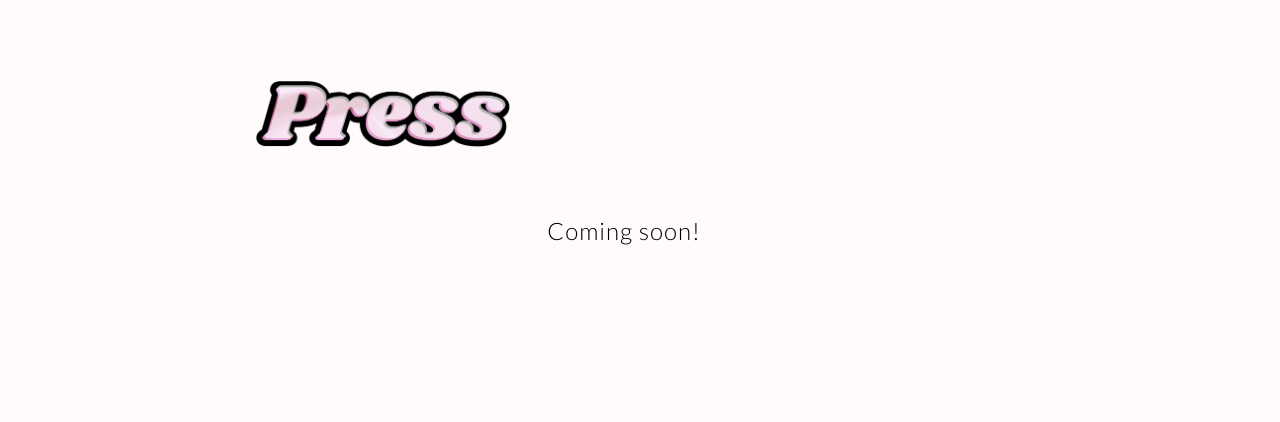
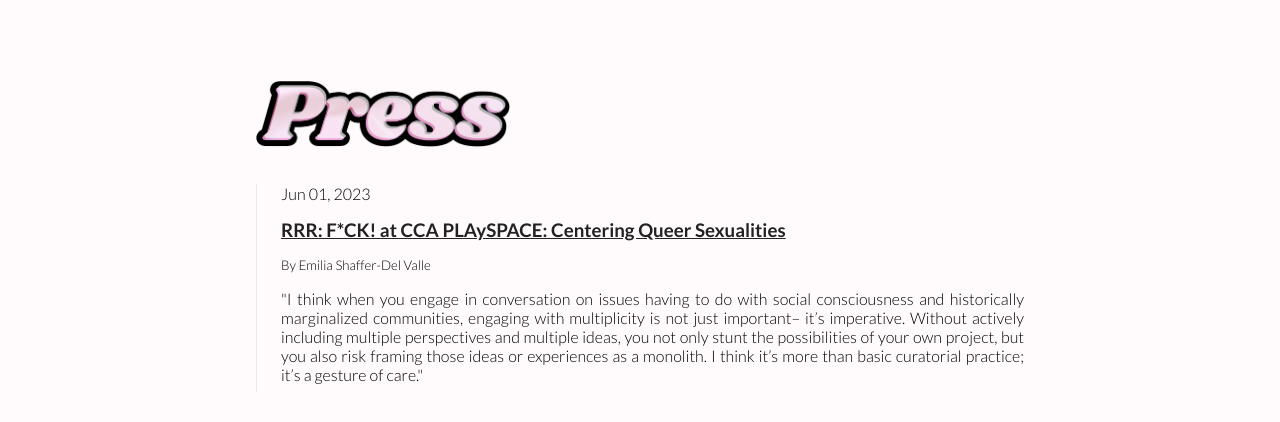
Before and after one commit to ASneakyToast/fuckexhibition.github.io, an Astro site: page /press in a window 1280 px wide. Shown: the part 68-490 px from the top of the page. Built offline with nearby package versions, Linux system fonts and the light colour scheme; Astro itself is replaced by a stand-in of ours; a web font is replaced by a local one.

Commit message:
Added RRR press.

```diff
--- a/src/pages/press.astro
+++ b/src/pages/press.astro
@@ -6,12 +6,43 @@ import BaseLayout from "../layouts/BaseLayout.astro";
     <h1>Press</h1>
     <img src="/graphics/press-text_graphic.png" />
   </section>
-  <h2>Coming soon!</h2>
+
+  <section class="content">
+    <article>
+      <h4>Jun 01, 2023</h4>
+      <a target="_blank" href="https://portal.cca.edu/essentials/exhibitions/rewind-review-respond/#fck-at-cca-playspace-centering-queer-sexualities">
+        <h3>RRR: F*CK! at CCA PLAySPACE: Centering Queer Sexualities</h3>
+      </a>
+      <h5>By Emilia Shaffer-Del Valle</h5>
+      <p>"I think when you engage in conversation on issues having to do with social consciousness and historically marginalized communities, engaging with multiplicity is not just important– it’s imperative. Without actively including multiple perspectives and multiple ideas, you not only stunt the possibilities of your own project, but you also risk framing those ideas or experiences as a monolith. I think it’s more than basic curatorial practice; it’s a gesture of care."<p>
+    </article>
+  </section>
   <!-- Playspace instagram? | Maybe link to instagram posts -->
 </BaseLayout>
 
-<style>
+<style scope>
   .intro {
     margin-bottom: 32px;
   }
+
+  .content a {
+    color: #222222;
+  }
+  .content a:hover {
+    color: deeppink;
+  }
+
+  .content article {
+    display: flex;
+    flex-direction: column;
+    gap: 8px;
+
+    border-left: 1px solid #f5e1ef;
+    padding-left: 24px;
+  }
+
+  .content article p {
+    /* padding-top: 8px; */
+    margin-bottom: 0;
+  }
 </style>
```
